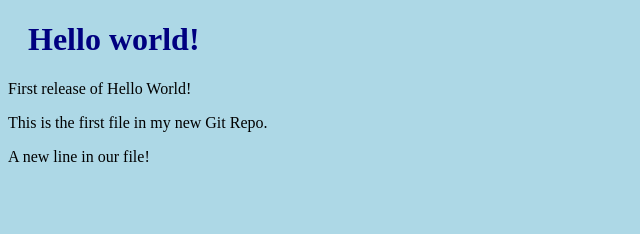
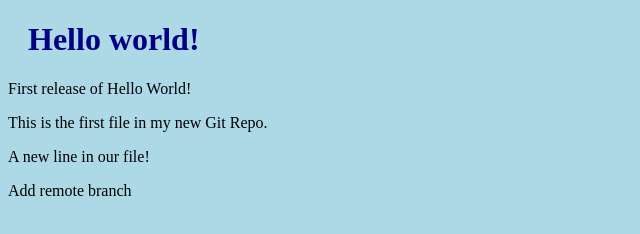
Before and after one commit to selloteadrian/hello-world, a plain HTML site: page index.html in a window 1280 px wide. Shown: the whole page, without its empty margins (0-640 px from the left). Drawn offline with Linux system fonts and the light colour scheme.

Commit message:
Added remote branch

```diff
--- a/index.html
+++ b/index.html
@@ -13,6 +13,7 @@
     <p>First release of Hello World!</p>
     <p>This is the first file in my new Git Repo.</p>
     <p>A new line in our file!</p>
+    <p>Add remote branch</p>
 </body>
 
 </html>
```
